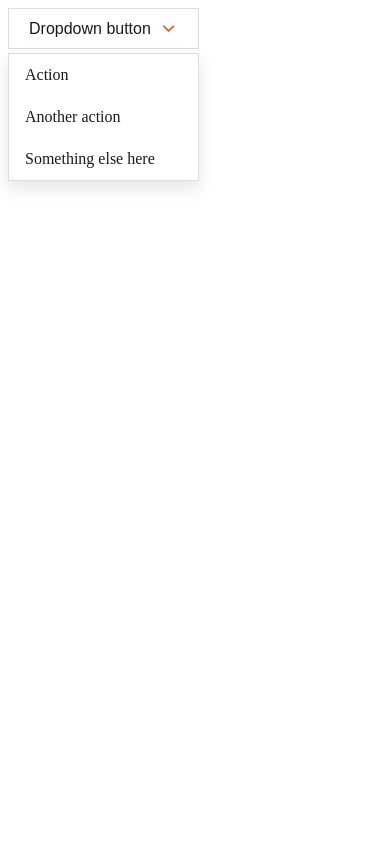
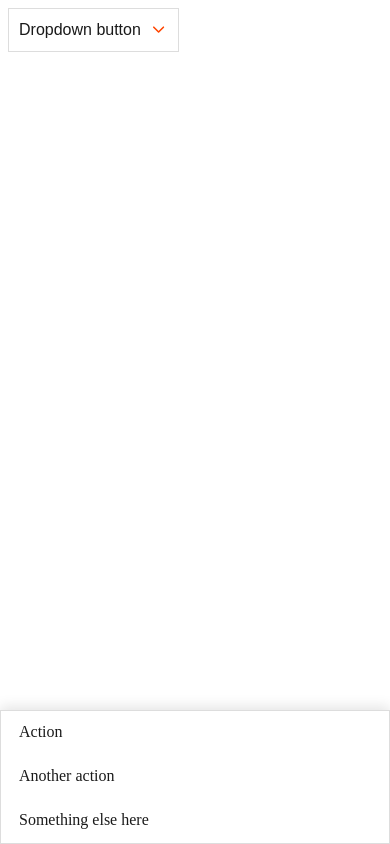
Before and after one commit to LIGECT/vanilla-js-dropdown, a website with bundled scripts: page index.html in a window 390 px wide. Built offline with nearby package versions, Linux system fonts and the light colour scheme; files whose address does not match are found by name.

Commit message:
style(dropdown): improve accessibility and mobile responsiveness

```diff
--- a/src/style.css
+++ b/src/style.css
@@ -53,16 +53,24 @@
   transition: border-color 0.3s ease;
 }
 
+.dropdown__button:focus {
+  outline: 2px solid var(--accent-color);
+  outline-offset: 1px;
+  border-color: var(--accent-color);
+}
+
 .chevron-down,
 .chevron-up {
   color: var(--accent-color);
   width: 1.2rem;
   height: 1.2rem;
-  transition: color 0.3s;
+  transition: color 0.3s ease;
 }
 
 .dropdown__button:hover .chevron-down,
-.dropdown__button:hover .chevron-up {
+.dropdown__button:hover .chevron-up,
+.dropdown__button:focus .chevron-down,
+.dropdown__button:focus .chevron-up {
   color: #f57445;
 }
 
@@ -89,10 +97,46 @@
   z-index: -1;
 }
 
-.dropdown__item:hover {
+.dropdown__item:hover,
+.dropdown__item:focus {
   color: var(--hover-text-color);
 }
 
-.dropdown__item:hover::before {
+.dropdown__item:hover::before,
+.dropdown__item:focus::before {
   opacity: 1;
 }
+
+@media (max-width: 480px) {
+  .dropdown__menu {
+    position: fixed;
+    bottom: 0;
+    left: 0;
+    right: 0;
+    top: auto;
+    max-height: 100dvh;
+    width: 100%;
+    overflow-y: auto;
+    transform: translateY(100%);
+    margin-top: 0;
+    box-shadow: 0 -4px 12px rgba(0, 0, 0, 0.1);
+  }
+
+  .dropdown__menu--visible {
+    transform: translateY(0);
+  }
+}
+
+@media (max-width: 768px) {
+  .dropdown__button {
+    padding: clamp(10px, 2vw, 12px);
+    font-size: clamp(16px, 2.5vw, 18px);
+    min-height: 44px;
+  }
+
+  .dropdown__item {
+    padding: clamp(12px, 2vw, 14px) clamp(18px, 4vw, 20px);
+    font-size: clamp(16px, 2.5vw, 18px);
+    min-height: 44px;
+  }
+}
```
